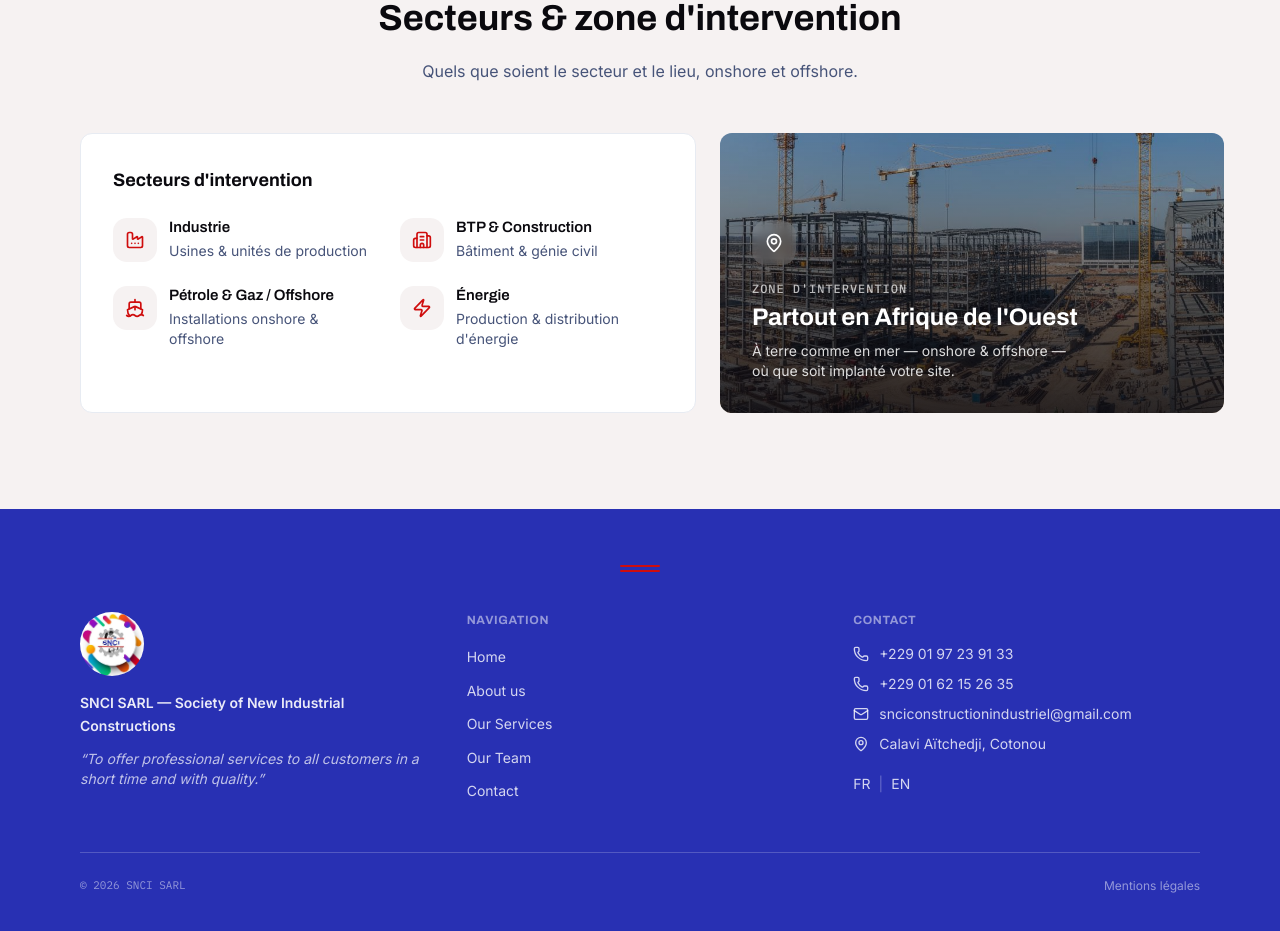
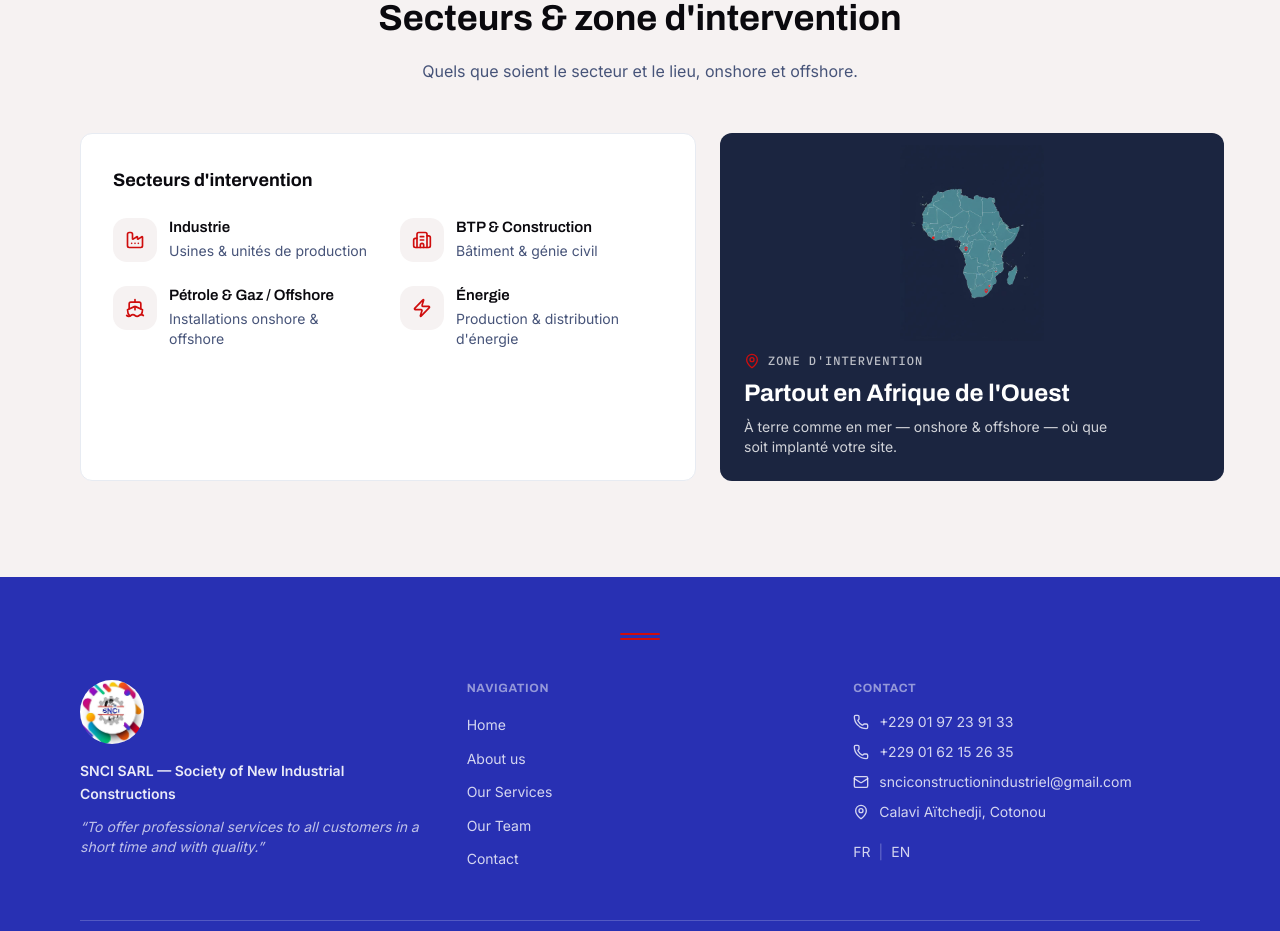
Before and after one commit to deograce1310/SNCI, a React (Vite) app: page /prestations in a window 1280 px wide. Shown: the part 4100-5031 px from the top of the page. Built offline with nearby package versions, Linux system fonts and the light colour scheme.

Commit message:
Zone d'intervention : carte de l'Afrique à la place de la photo
- Ajout de l'asset public/images/sectors/africa-map.jpg (carte fournie)
- Bloc « Zone d'intervention » repensé : carte entière (object-contain)
  sur fond bleu nuit identique (#1b2540), texte sous la carte

```diff
--- a/src/pages/MetiersPage.tsx
+++ b/src/pages/MetiersPage.tsx
@@ -134,17 +134,18 @@ export default function MetiersPage() {
 
             {/* Zone d'intervention */}
             <Reveal delay={0.1}>
-              <div className="h-full relative rounded-[12px] overflow-hidden min-h-[280px]">
-                <img src="/images/sectors/industrie-btp.jpg" alt={en ? 'Coverage area' : "Zone d'intervention"}
-                  className="absolute inset-0 w-full h-full object-cover" loading="lazy" />
-                <div className="absolute inset-0 bg-gradient-to-t from-[#0A090E]/85 via-[#0A090E]/55 to-[#0A090E]/30" />
-                <div className="relative z-10 h-full flex flex-col justify-end p-8 text-white">
-                  <div className="w-11 h-11 rounded-xl bg-white/15 backdrop-blur-sm flex items-center justify-center mb-4">
-                    <MapPin className="w-5 h-5 text-white" />
+              <div className="h-full flex flex-col rounded-[12px] overflow-hidden bg-[#1b2540]">
+                <div className="relative flex-1 min-h-[220px]">
+                  <img src="/images/sectors/africa-map.jpg" alt={en ? 'Coverage area — West Africa' : "Zone d'intervention — Afrique de l'Ouest"}
+                    className="absolute inset-0 w-full h-full object-contain object-center p-3" loading="lazy" />
+                </div>
+                <div className="px-6 pb-6 text-white">
+                  <div className="flex items-center gap-2 text-white/70">
+                    <MapPin className="w-4 h-4 text-[#CF0D0D]" />
+                    <span className="font-mono text-xs font-medium uppercase tracking-[0.08em]">{en ? 'Coverage area' : "Zone d'intervention"}</span>
                   </div>
-                  <p className="font-mono text-xs font-medium uppercase tracking-[0.08em] text-white/70">{en ? 'Coverage area' : "Zone d'intervention"}</p>
-                  <p className="font-archivo font-bold text-2xl mt-1">{en ? 'Across West Africa' : "Partout en Afrique de l'Ouest"}</p>
-                  <p className="text-sm text-white/85 mt-2 max-w-xs">{en ? 'On land and at sea — onshore & offshore — wherever your site is located.' : 'À terre comme en mer — onshore & offshore — où que soit implanté votre site.'}</p>
+                  <p className="font-archivo font-bold text-2xl mt-2">{en ? 'Across West Africa' : "Partout en Afrique de l'Ouest"}</p>
+                  <p className="text-sm text-white/80 mt-2 max-w-sm">{en ? 'On land and at sea — onshore & offshore — wherever your site is located.' : 'À terre comme en mer — onshore & offshore — où que soit implanté votre site.'}</p>
                 </div>
               </div>
             </Reveal>
```
Also changed, not shown: public/images/sectors/africa-map.jpg (added).
